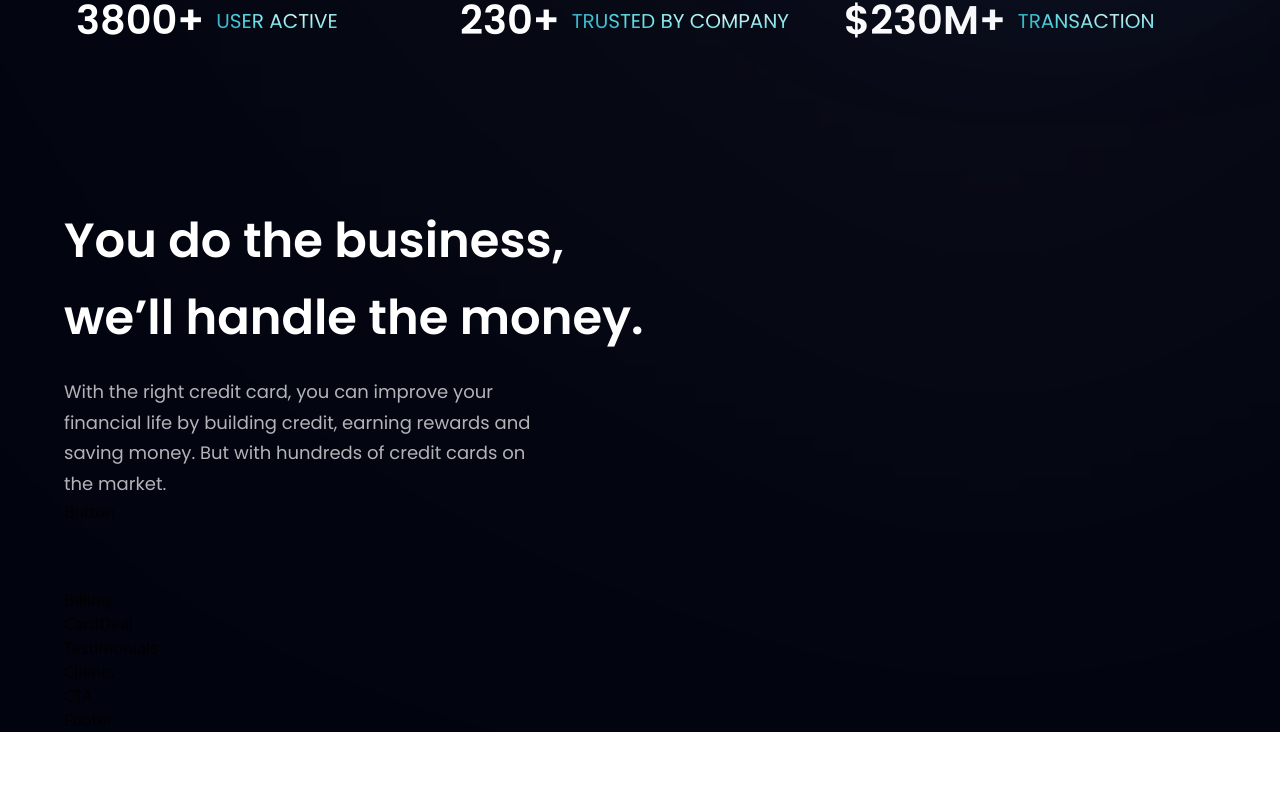
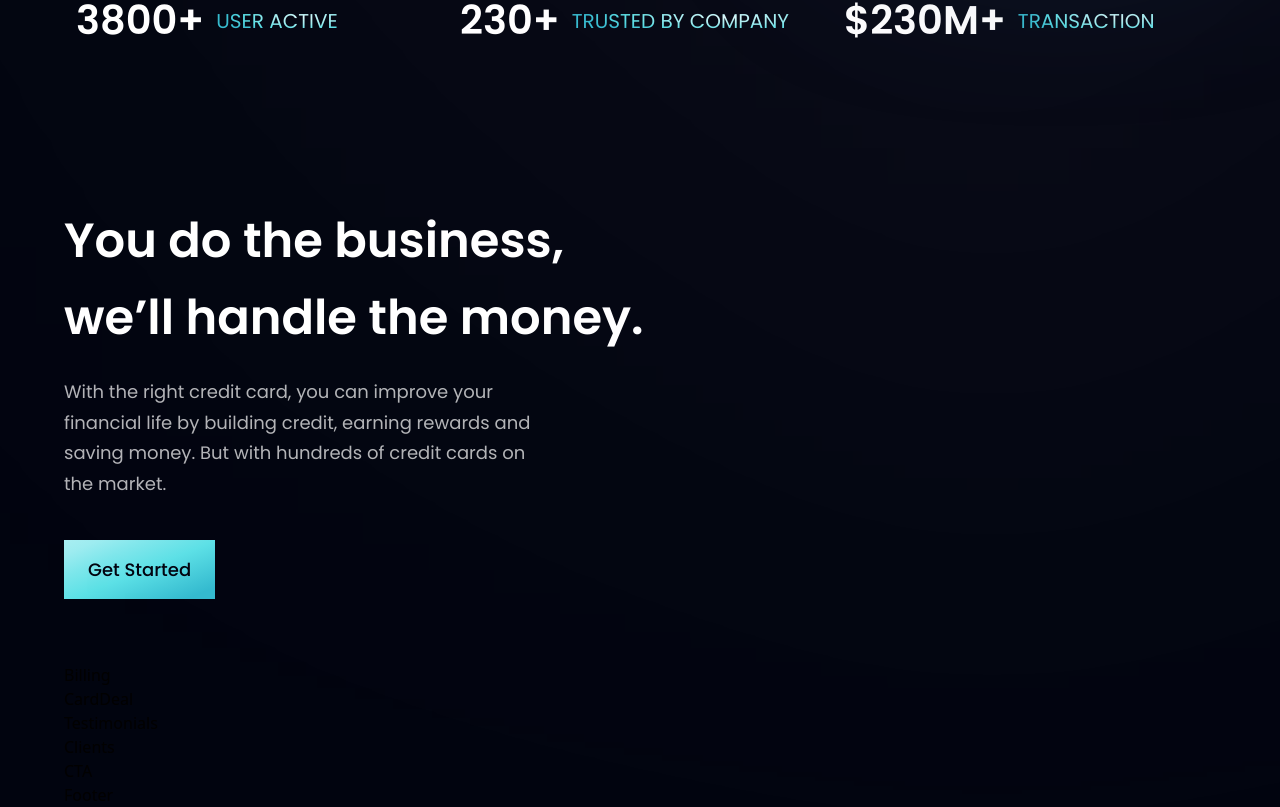
Before and after one commit to programmernizam/simple-react-projects, a React (Vite) app in the folder HooBank/: page / in a window 1280 px wide. Shown: the part 806-1613 px from the top of the page. Before the commit the page ends 1538 px from the top, so only its background shows below. Built offline with nearby package versions, Linux system fonts and the light colour scheme.

Commit message:
[Update] Button Component

```diff
--- a/HooBank/src/components/Button.jsx
+++ b/HooBank/src/components/Button.jsx
@@ -1,5 +1,11 @@
-export default function Button() {
+/* eslint-disable react/prop-types */
+export default function Button({ styles }) {
   return (
-    <div>Button</div>
-  )
+    <button
+      className={`py-4 px-6 bg-blue-gradient font-poppins font-medium text-[18px] text-primary outline-none ${styles}`}
+      type="button"
+    >
+      Get Started
+    </button>
+  );
 }
```
